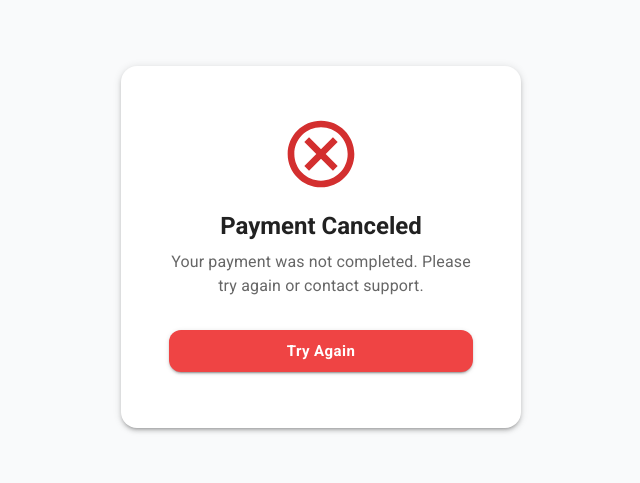
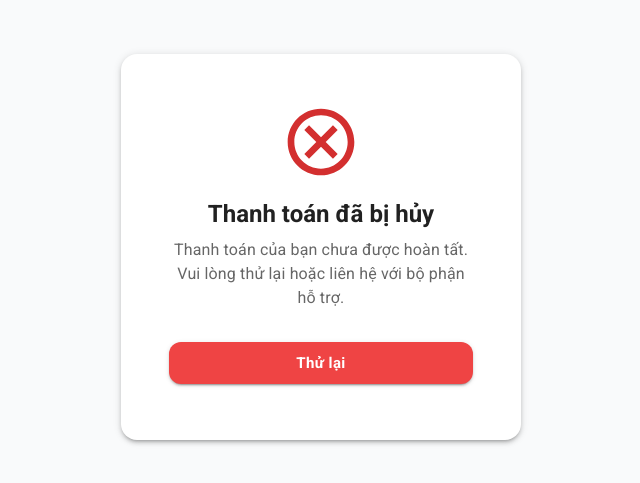
Before and after one commit to thientranreal/booking-hotel-fe, a Next.js app: page /payment/cancel in a window 1280 px wide. Shown: the part 153-636 px from the top of the page, without its empty margins (319-959 px from the left). Built offline with nearby package versions, Linux system fonts and the light colour scheme.

Commit message:
Update CancelPage.tsx

```diff
--- a/components/ui/CancelPage.tsx
+++ b/components/ui/CancelPage.tsx
@@ -28,10 +28,10 @@ export default function CancelPage({ onRetry }: CancelPageProps) {
         <CardContent>
           <CancelOutlined color="error" sx={{ fontSize: 80, mb: 2 }} />
           <Typography variant="h5" fontWeight="bold" mb={1}>
-            Payment Canceled
+            Thanh toán đã bị hủy
           </Typography>
           <Typography variant="body1" color="text.secondary" mb={4}>
-            Your payment was not completed. Please try again or contact support.
+            Thanh toán của bạn chưa được hoàn tất. Vui lòng thử lại hoặc liên hệ với bộ phận hỗ trợ.
           </Typography>
 
           <Button
@@ -47,7 +47,7 @@ export default function CancelPage({ onRetry }: CancelPageProps) {
               fontWeight: "bold",
             }}
           >
-            Try Again
+            Thử lại
           </Button>
         </CardContent>
       </Card>
```
